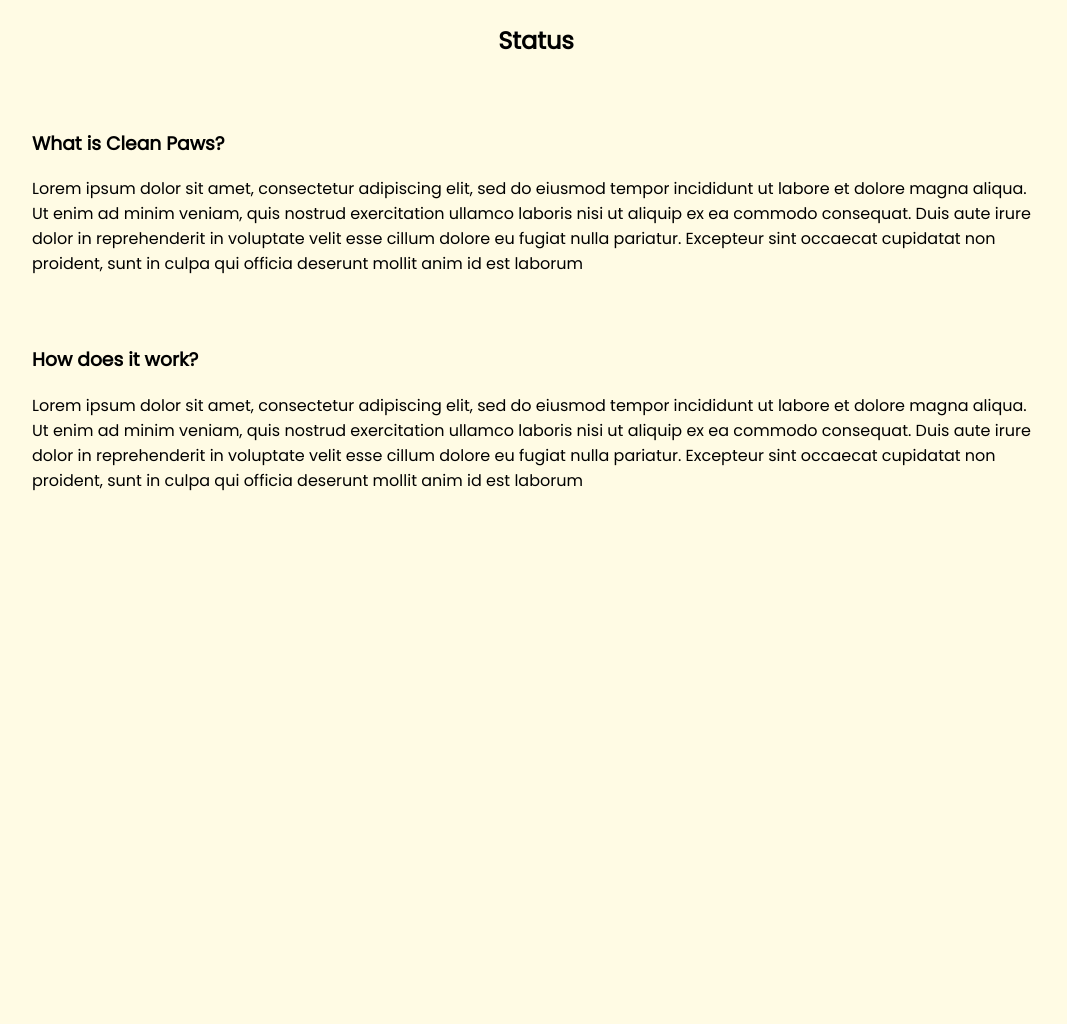
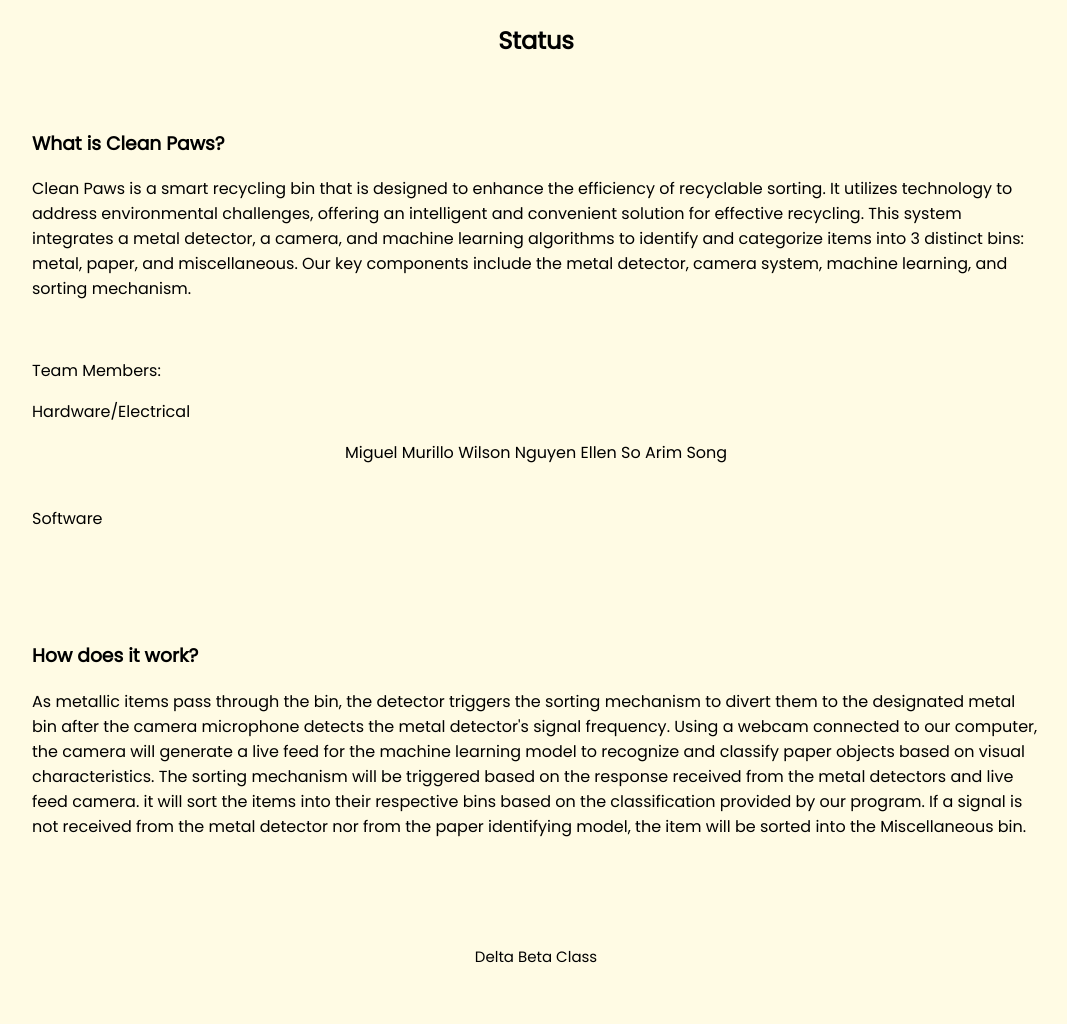
Before and after one commit to jkuang15/clean-paws, a Flask app: page / in a window 1280 px wide. Shown: the part 235-1259 px from the top of the page, without its empty margins (104-1171 px from the left). Before the commit the page ends 726 px from the top, so only its background shows below. Run offline with Flask 3, Linux system fonts and the light colour scheme.

Commit message:
added text and attempted to add list items

```diff
--- a/website_try2/app.py
+++ b/website_try2/app.py
@@ -1,4 +1,5 @@
 from flask import Flask, render_template
+
 
 app = Flask(__name__)
 
@@ -10,5 +11,15 @@
 def bin_capacity():
   return render_template("bin_capacity.html")
 
+@app.route("/")
+def hardware_names():
+  names = ['Miguel Murillo', 'Wilson Nguyen', 'Ellen So', 'Arim Song']
+  return render_template('home.html', names=names)
+
+# @app.route("/")
+# def software_names():
+#   names = ['Elise Ji', 'Jamie Kuang', 'Steven Lee', 'Natalie Perrochon']
+#   return render_template('home.html', names=names)
+
 if __name__ == "__main__":
   app.run(debug=True)
--- a/website_try2/static/css/styles.css
+++ b/website_try2/static/css/styles.css
@@ -100,3 +100,13 @@
     margin: 5%;
 
 }
+
+ul {
+    list-style-type: square; /* Change the bullet style to square */
+    /* Additional styling properties can be added here */
+}
+
+p.bottom_tag{
+    text-align:center;
+    font-size: 15px;
+}
--- a/website_try2/templates/base.html
+++ b/website_try2/templates/base.html
@@ -8,10 +8,10 @@
         <link href="https://fonts.googleapis.com/css2?family=Poppins:wght@400&display=swap" rel="stylesheet">
    </head>
    <body>
-        <nav class="navbar">
+        <!-- <nav class="navbar">
             <a href="/" class="active">Home</a>
             <a href="bin_capacity">Bin Capacity</a>
-        </nav>
+        </nav> -->
 
         <div class = "container">
            {% block content %}
--- a/website_try2/templates/home.html
+++ b/website_try2/templates/home.html
@@ -1,6 +1,10 @@
 {% extends 'base.html' %}
 
 {% block content %}
+    <nav class="navbar">
+        <a href="/" class="active">Home</a>
+        <a href="bin_capacity">Bin Capacity</a>
+    </nav>
     <div class = "logo">
         <svg xmlns="http://www.w3.org/2000/svg" width="76" height="134" viewBox="0 0 76 134" fill="none">
             <path d="M8.80419 69.3597L37.5 5.91823L66.1958 69.3597H8.80419Z" stroke="black" stroke-width="4.87805"/>
@@ -17,8 +21,56 @@
         <div class = "about_us">
 
             <h3>What is Clean Paws?</h3>
-            <p>Lorem ipsum dolor sit amet, consectetur adipiscing elit, sed do eiusmod tempor incididunt ut labore et dolore magna aliqua. Ut enim ad minim veniam, quis nostrud exercitation ullamco laboris nisi ut aliquip ex ea commodo consequat. Duis aute irure dolor in reprehenderit in voluptate velit esse cillum dolore eu fugiat nulla pariatur. Excepteur sint occaecat cupidatat non proident, sunt in culpa qui officia deserunt mollit anim id est laborum</p>
+            <p>Clean Paws is a smart recycling bin that is designed to enhance the efficiency of recyclable
+                sorting. It utilizes technology to address environmental challenges, offering an intelligent
+                and convenient solution for effective recycling. This system integrates a metal detector, a
+                camera, and machine learning algorithms to identify and categorize items into 3 distinct bins:
+                metal, paper, and miscellaneous. Our key components include the metal detector, camera system,
+                machine learning, and sorting mechanism. </p>
+            <br>
+            <p>Team Members:</p>
+            <p>Hardware/Electrical</p>
+            <ul>
+                <li>Miguel Murillo</li>
+                <li>Wilson Nguyen</li>
+                <li>Ellen So</li>
+                <li>Arim Song</li>
+            </ul>
+
+            <br>
+            <p>Software</p>
+            <ul>
+                {% for name in names %}
+                    <li>{{ name }}</li>
+                {% endfor %}
+            </ul>
+            <!-- <p>Software</p>
+            <ul>
+                <li>Elise Ji</li>
+                <li>Jamie Kuang</li>
+                <li>Steven Lee</li>
+                <li>Natalie Perrochon</li>
+            </ul> -->
+            <br>
+
             <h3>How does it work?</h3>
-            <p>Lorem ipsum dolor sit amet, consectetur adipiscing elit, sed do eiusmod tempor incididunt ut labore et dolore magna aliqua. Ut enim ad minim veniam, quis nostrud exercitation ullamco laboris nisi ut aliquip ex ea commodo consequat. Duis aute irure dolor in reprehenderit in voluptate velit esse cillum dolore eu fugiat nulla pariatur. Excepteur sint occaecat cupidatat non proident, sunt in culpa qui officia deserunt mollit anim id est laborum</p>
+            <p>As metallic items pass through the bin, the detector triggers the sorting mechanism to
+                divert them to the designated metal bin after the camera microphone detects the metal
+                detector's signal frequency. Using a webcam connected to our computer, the camera will
+                generate a live feed for the machine learning model to recognize and classify paper objects
+                based on visual characteristics. The sorting mechanism will be triggered based on the
+                response received from the metal detectors and live feed camera. it will sort the items
+                into their respective bins based on the classification provided by our program. If a signal
+                is not received from the metal detector nor from the paper identifying model, the item
+                will be sorted into the Miscellaneous bin. </p>
+
+
         </div>
+        <br>
+        <br>
+        <br>
+        <p class="bottom_tag">Delta Beta Class</p>
+        <br>
+
+
 {% endblock %}
```
Also changed, not shown: website_try2/templates/bin_capacity.html (+12 -0 lines).
